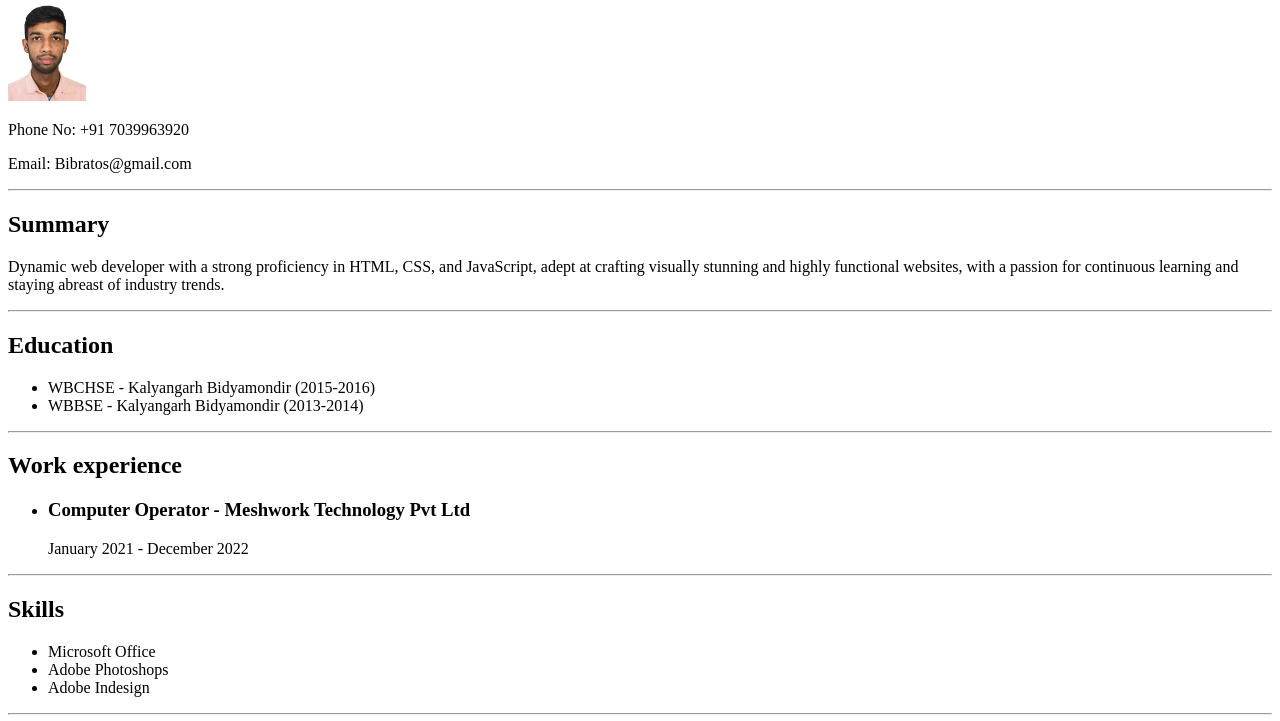
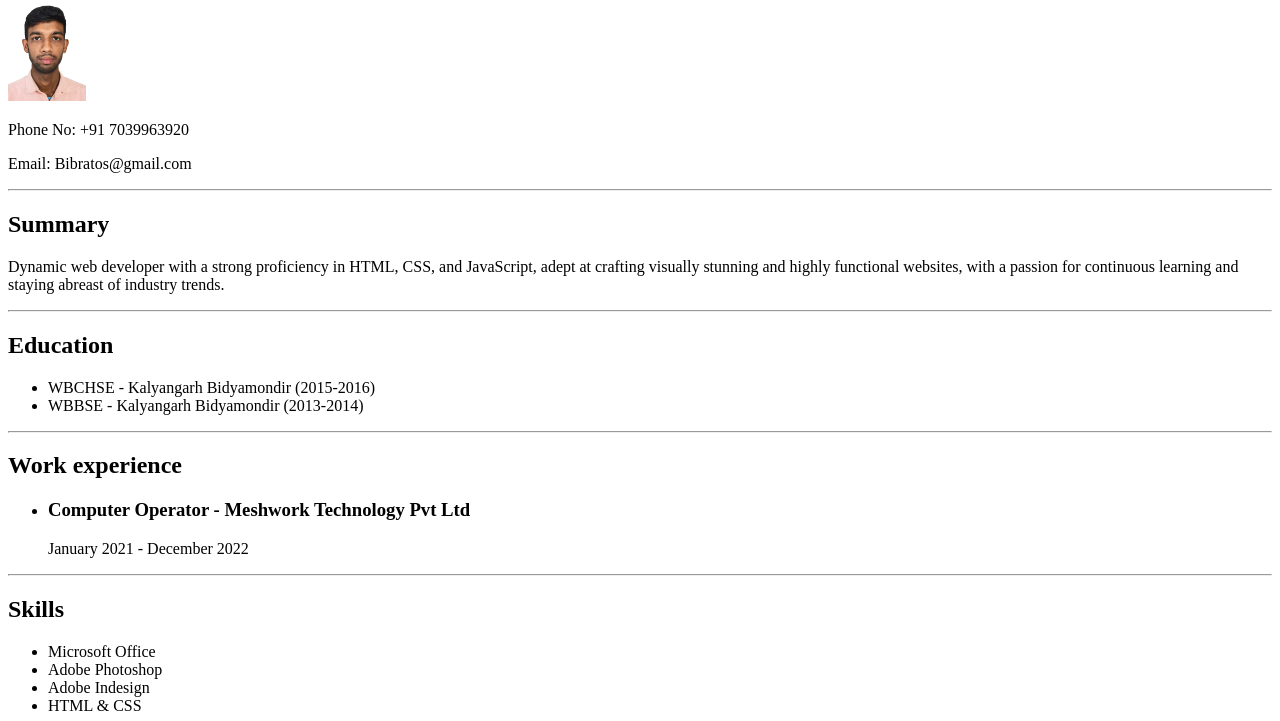
Before and after one commit to bibratos/my-resume, a plain HTML site: page index.html in a window 1280 px wide. Shown: the part 79-800 px from the top of the page. Drawn offline with Linux system fonts and the light colour scheme.

Commit message:
Update index.html

```diff
--- a/index.html
+++ b/index.html
@@ -31,8 +31,9 @@
     <h2>Skills</h2>
     <ul>
         <li>Microsoft Office</li>
-        <li>Adobe Photoshops</li>
+        <li>Adobe Photoshop</li>
         <li>Adobe Indesign</li>
+        <li>HTML & CSS</li>
     </ul>
     <hr />
     <h2>Other</h2>
```
